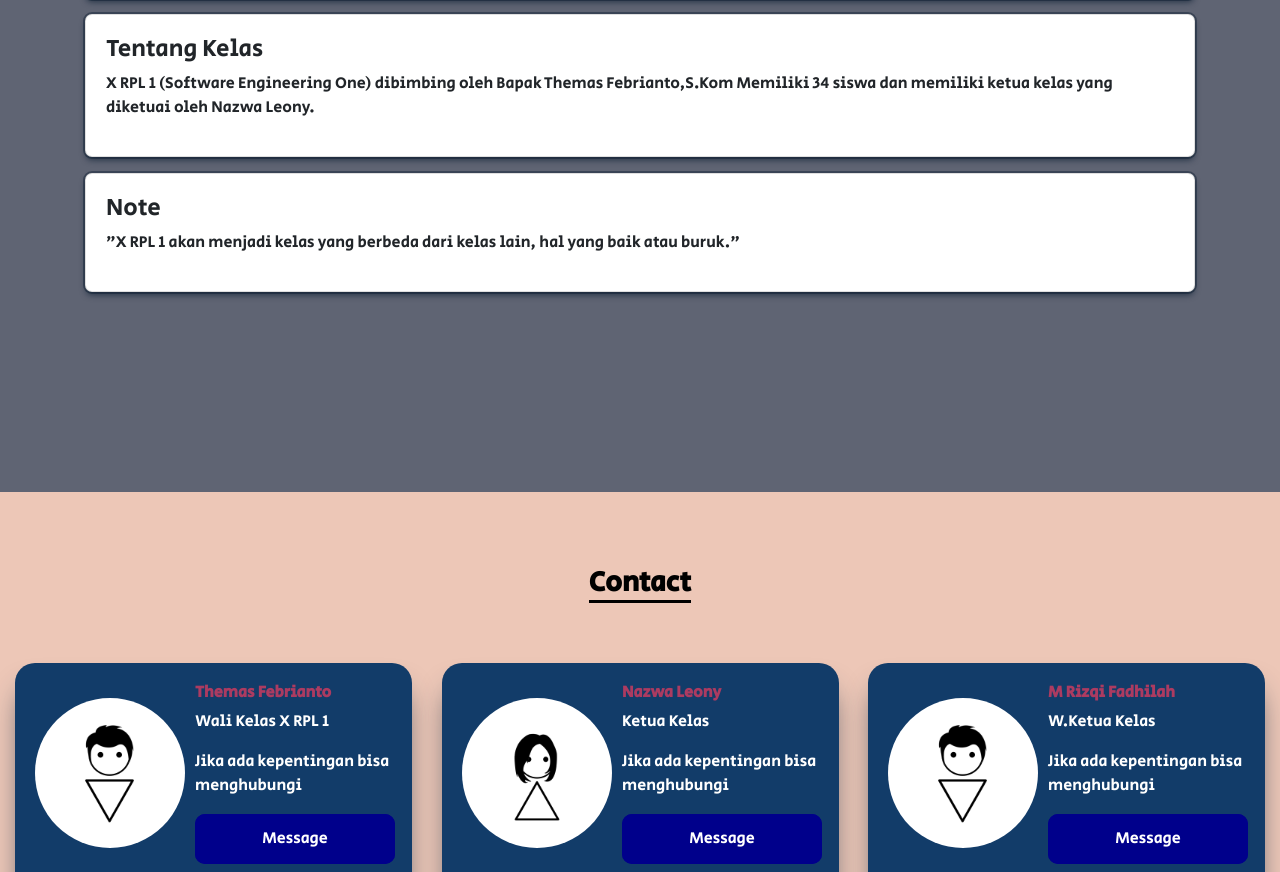
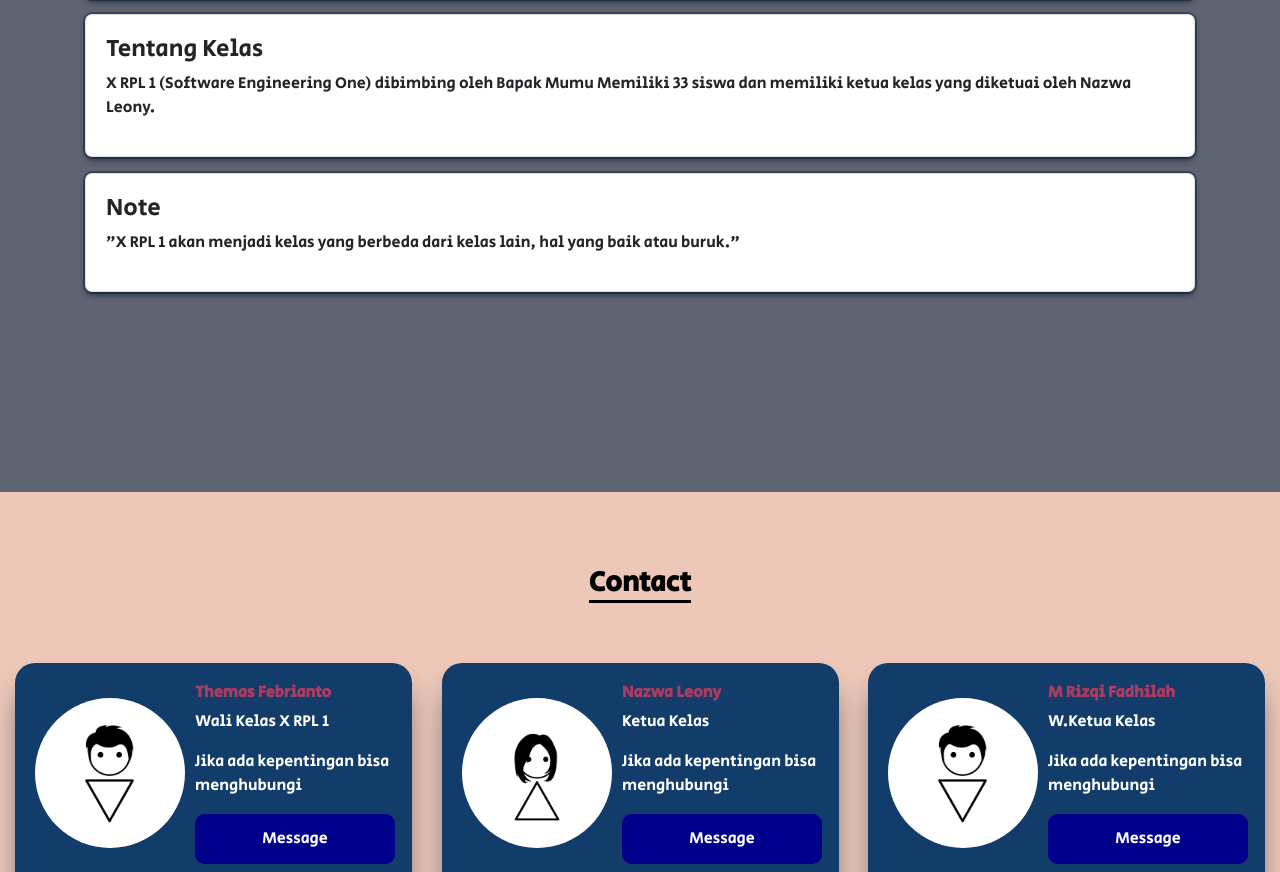
Before and after one commit to HalfaChink/Portfolio-old, a website: page homepage.html in a window 1280 px wide. Shown: the part 1067-1939 px from the top of the page. Drawn offline with nearby package versions, Linux system fonts and the light colour scheme.

Commit message:
Update homepage.html

```diff
--- a/homepage.html
+++ b/homepage.html
@@ -90,7 +90,7 @@
                         <div class="card mt-3" data-aos="zoom-in-up">
                             <div class="card-body">
                                 <h4>Tentang Kelas</h4>
-                                <p>X RPL 1 (Software Engineering One) dibimbing oleh Bapak Themas Febrianto,S.Kom Memiliki 34 siswa dan memiliki ketua kelas yang diketuai oleh Nazwa Leony.</p>
+                                <p>X RPL 1 (Software Engineering One) dibimbing oleh Bapak Mumu Memiliki 33 siswa dan memiliki ketua kelas yang diketuai oleh Nazwa Leony.</p>
                             </div>
                         </div>
                         <div class="card mt-3" data-aos="zoom-in-up">
```
